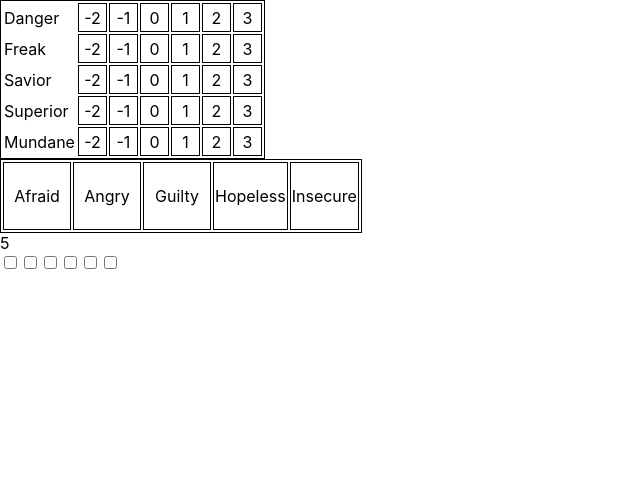
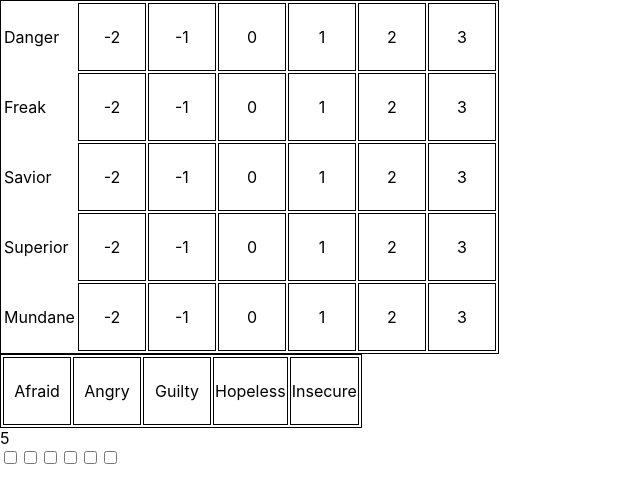
Before and after one commit to Monadic-Cat/mam, a React (Create React App) app: page / in a window 1280 px wide. Shown: the top 502 px of the page, without its empty margins (0-640 px from the left). Built offline with nearby package versions, Linux system fonts and the light colour scheme.

Commit message:
Improve Labels styling

```diff
--- a/src/Labels.css
+++ b/src/Labels.css
@@ -1,10 +1,11 @@
-table, .Label, .Label-Cell {
+.Labels, .Label, .Label-Cell {
 	border: 1px solid black;
+	user-select: none;
 }
 
 .Label-Cell {
-	width: 25px;
-	height: 25px;
+	width: 5vw;
+	height: 5vw;
 	text-align: center;
 }
 
--- a/src/Labels.jsx
+++ b/src/Labels.jsx
@@ -57,8 +57,8 @@ class Label extends Component {
 class Labels extends Component {
 	render() {
 		return (
-			<div className="Labels">
-			<table>
+			<div>
+			<table className="Labels">
 			<tbody>
 				<Label name="Danger" />
 				<Label name="Freak" />
```
